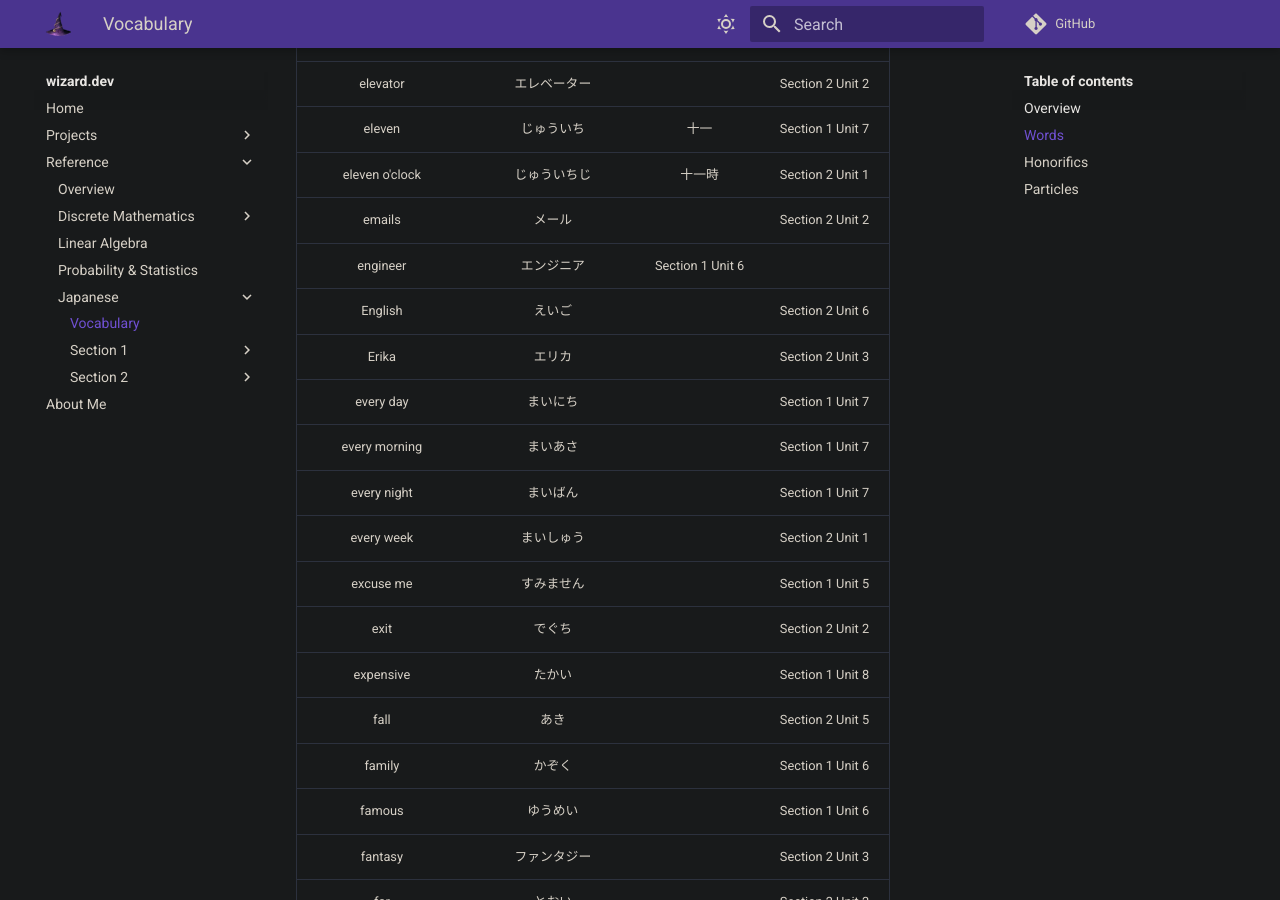
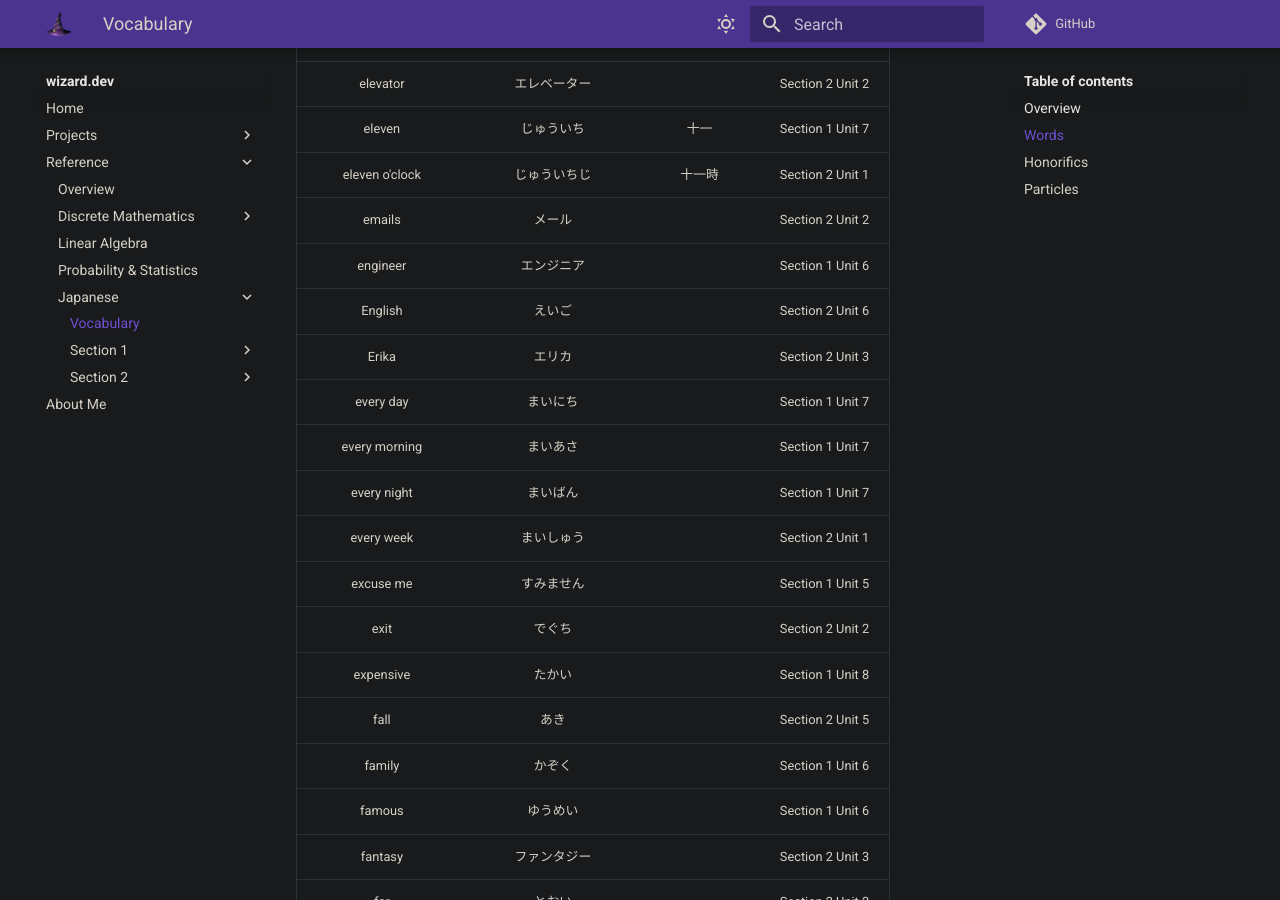
Before and after one commit to zkWildfire/wizard.dev, an MkDocs documentation site: the page built from docs/reference/japanese/vocabulary.md, in a window 1280 px wide and 900 px high, scrolled down 4930 px. Built offline with MkDocs 1.6.1 and Material for MkDocs 9.7.7, drawn with Linux system fonts in a browser that asks for light colours; comment, search, counter and statistics services are not loaded.

Commit message:
Fix misaligned column values.

```diff
--- a/docs/reference/japanese/vocabulary.md
+++ b/docs/reference/japanese/vocabulary.md
@@ -112,7 +112,7 @@
 | eleven | じゅういち | 十一 | Section 1 Unit 7 |
 | eleven o'clock | じゅういちじ | 十一時 | Section 2 Unit 1 |
 | emails | メール | | Section 2 Unit 2 |
-| engineer | エンジニア | Section 1 Unit 6 |
+| engineer | エンジニア | | Section 1 Unit 6 |
 | English | えいご | | Section 2 Unit 6 |
 | Erika | エリカ | | Section 2 Unit 3 |
 | every day | まいにち | | Section 1 Unit 7 |
@@ -204,7 +204,7 @@
 | living room | リビング | | Section 2 Unit 3 |
 | long | ながい | | Section 2 Unit 4 |
 | lovely | すてき | | Section 1 Unit 8 |
-| lunch | ひるごはん | Section 1 Unit 7 |
+| lunch | ひるごはん | | Section 1 Unit 7 |
 | magazine | ざっし | | Section 1 Unit 7 |
 | make sure to | ちゃんと | | Section 2 Unit 5 |
 | Malaysia | マレーシア | | Section 2 Unit 3 |
```
